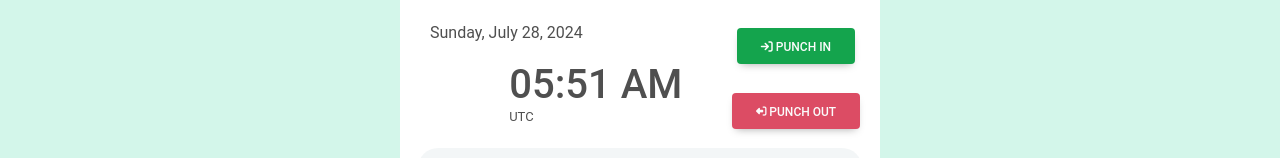
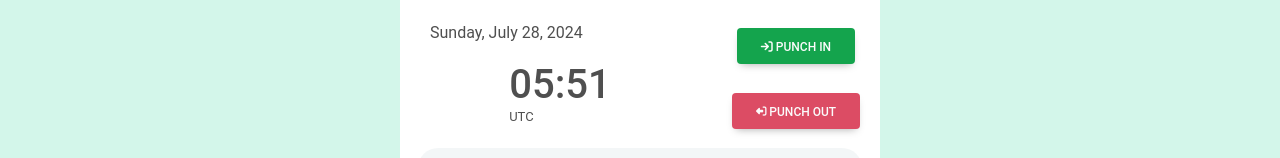
Before and after one commit to AkashAPA/punchapp, a React (Create React App) app: page /newPunch in a window 1280 px wide. Shown: the part 303-461 px from the top of the page. Built offline with nearby package versions, Linux system fonts and the light colour scheme; no server answers.

Commit message:
Am pm removed

```diff
--- a/src/Components/Pages/NewPunch.jsx
+++ b/src/Components/Pages/NewPunch.jsx
@@ -57,9 +57,11 @@ const NewPunch = () => {
     };
 
     const formatTimeWithoutSeconds = (date) => {
-        const options = { hour: '2-digit', minute: '2-digit', hour12: true };
-        return date.toLocaleTimeString('en-US', options);
+        const hours = date.getHours().toString().padStart(2, '0');
+        const minutes = date.getMinutes().toString().padStart(2, '0');
+        return `${hours}:${minutes}`;
     };
+
     const getSystemTimeZone = () => {
         return Intl.DateTimeFormat().resolvedOptions().timeZone;
     };
```
